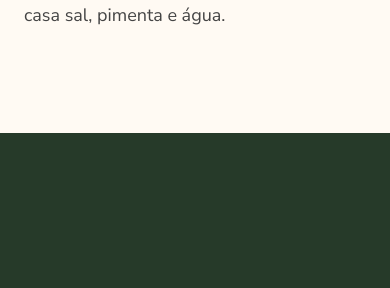
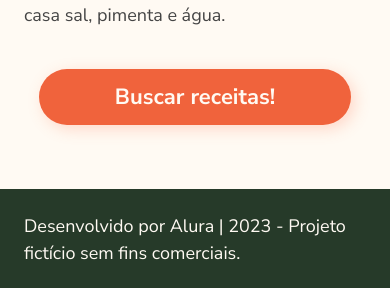
Before and after one commit to AdmAlexandreMattos/vue-cookin-up-alura, a Vue app: page / in a window 390 px wide. Shown: the part 1529-1817 px from the top of the page. Before the commit the page ends 1662 px from the top, so only its background shows below. Built offline with nearby package versions, Linux system fonts and the light colour scheme; no server answers.

Commit message:
Removendo ingredientes e Finalizando a primeira página
Além da lógica de adicionar os itens na lista, agora é possível remover eles ao clicar novamente nas opções clicadas. Concluindo também a visualização da página atual.

```diff
--- a/src/App.vue
+++ b/src/App.vue
@@ -1,12 +1,14 @@
 <script lang="ts">
 import Banner from "./components/Banner/Banner.vue";
 import ConteudoPrincipal from "./components/ConteudoPrincipal/ConteudoPrincipal.vue";
+import Rodape from "./components/Rodape/Rodape.vue";
 
 export default {
   name: "App",
   components: {
     Banner,
     ConteudoPrincipal,
+    Rodape,
   },
 };
 </script>
@@ -14,6 +16,7 @@ export default {
 <template>
   <Banner />
   <ConteudoPrincipal />
+  <Rodape />
 </template>
 
 <style scoped></style>
--- /dev/null
+++ b/src/components/BotaoPrincipal/BotaoPrincipal.vue
@@ -0,0 +1,36 @@
+<script lang="ts">
+export default {
+  props: {
+    texto: { type: String, required: true },
+  },
+};
+</script>
+
+<template>
+  <button class="paragrafo-lg botao-principal">
+    {{ texto }}
+  </button>
+</template>
+
+<style scoped>
+.botao-principal {
+  width: 19.5rem;
+  height: 3.5rem;
+  padding: 0.5rem 1rem;
+  border-radius: 2rem;
+  font-weight: 700;
+  color: var(--creme, #fffaf3);
+  background: var(--coral, #f0633c);
+  box-shadow: 4px 4px 15px 0px rgba(255, 115, 76, 0.25);
+  cursor: pointer;
+  transition: 0.2s;
+
+  display: flex;
+  justify-content: center;
+  align-items: center;
+}
+
+.botao-principal:hover {
+  background: var(--ocre-hover, #d1451e);
+}
+</style>
--- a/src/components/CardCategoria/CardCategoria.vue
+++ b/src/components/CardCategoria/CardCategoria.vue
@@ -11,7 +11,7 @@ export default {
   components: {
     IngredienteSelecionavel,
   },
-  emits: ["ingrediente-selecionado"],
+  emits: ["ingrediente-selecionado", "ingrediente-removido"],
 };
 </script>
 
@@ -30,6 +30,7 @@ export default {
         <IngredienteSelecionavel
           :ingrediente="ingrediente"
           @ingrediente-selecionado="$emit('ingrediente-selecionado', $event)"
+          @ingrediente-removido="$emit('ingrediente-removido', $event)"
         />
       </li>
     </ul>
--- a/src/components/ConteudoPrincipal/ConteudoPrincipal.vue
+++ b/src/components/ConteudoPrincipal/ConteudoPrincipal.vue
@@ -13,6 +13,12 @@ export default {
     adicionarIngrediente(ingrediente: string) {
       this.ingredientes.push(ingrediente);
     },
+
+    removerIngrediente(ingrediente: string) {
+      this.ingredientes = this.ingredientes.filter(
+        (iLista) => ingrediente !== iLista
+      );
+    },
   },
 };
 </script>
@@ -23,6 +29,7 @@ export default {
 
     <SelecionarIngredientes
       @ingrediente-selecionado="adicionarIngrediente($event)"
+      @ingrediente-removido="removerIngrediente($event)"
     />
   </main>
 </template>
--- a/src/components/IngredienteSelecionavel/IngredienteSelecionavel.vue
+++ b/src/components/IngredienteSelecionavel/IngredienteSelecionavel.vue
@@ -23,10 +23,12 @@ export default {
 
       if (this.selecionado) {
         this.$emit("ingrediente-selecionado", this.ingrediente);
+      } else {
+        this.$emit("ingrediente-removido", this.ingrediente);
       }
     },
   },
-  emits: ["ingrediente-selecionado"],
+  emits: ["ingrediente-selecionado", "ingrediente-removido"],
 };
 </script>
 
--- /dev/null
+++ b/src/components/Rodape/Rodape.vue
@@ -0,0 +1,27 @@
+<template>
+  <footer class="rodape paragrafo">
+    Desenvolvido por Alura | 2023 - Projeto fictício sem fins comerciais.
+  </footer>
+</template>
+
+<style scoped>
+.rodape {
+  background: var(--verde-escuro, #263a29);
+  padding: 1.5rem 7.5rem;
+  display: flex;
+  justify-content: center;
+  align-items: center;
+}
+
+@media only screen and (max-width: 1300px) {
+  .rodape {
+    padding: 1.5rem 3.75rem;
+  }
+}
+
+@media only screen and (max-width: 767px) {
+  .rodape {
+    padding: 1.5rem;
+  }
+}
+</style>
--- a/src/components/SelecionarIngredientes/SelecionarIngredientes.vue
+++ b/src/components/SelecionarIngredientes/SelecionarIngredientes.vue
@@ -2,6 +2,7 @@
 import { obterCategorias } from "@/http";
 import type ICategoria from "@/Interfaces/ICategoria";
 import CardCategoria from "../CardCategoria/CardCategoria.vue";
+import BotaoPrincipal from "../BotaoPrincipal/BotaoPrincipal.vue";
 
 export default {
   data() {
@@ -16,8 +17,9 @@ export default {
   },
   components: {
     CardCategoria,
+    BotaoPrincipal,
   },
-  emits: ["ingrediente-selecionado"],
+  emits: ["ingrediente-selecionado", "ingrediente-removido"],
 };
 </script>
 
@@ -34,6 +36,7 @@ export default {
         <CardCategoria
           :categoria="categoria"
           @ingrediente-selecionado="$emit('ingrediente-selecionado', $event)"
+          @ingrediente-removido="$emit('ingrediente-removido', $event)"
         />
       </li>
     </ul>
@@ -41,6 +44,8 @@ export default {
     <p class="paragrafo dica">
       *Atenção: consideramos que você tem em casa sal, pimenta e água.
     </p>
+
+    <BotaoPrincipal texto="Buscar receitas!" />
   </section>
 </template>
 
```
